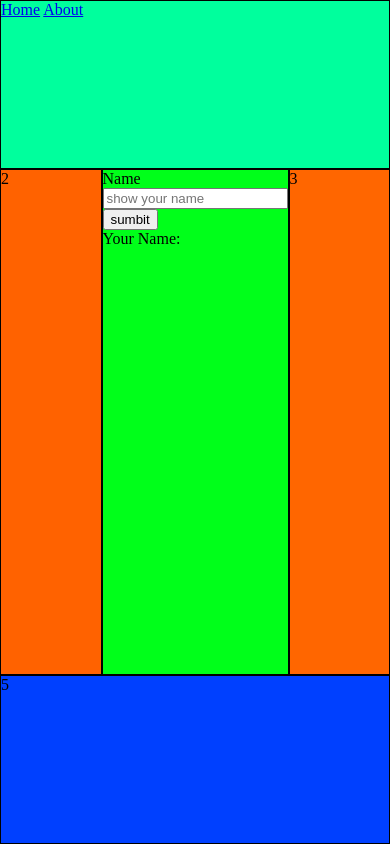
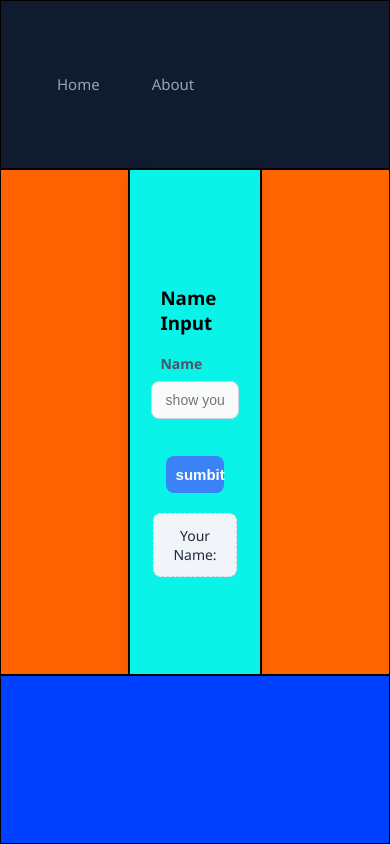
Before and after one commit to Muad-syntax/L, a plain HTML site: page index.html in a window 390 px wide. Drawn offline with Linux system fonts and the light colour scheme.

Commit message:
Enhance layout and styling for header, navigation, and center content; improve responsiveness and user experience

```diff
--- a/index.html
+++ b/index.html
@@ -15,18 +15,25 @@
             <a href="about.html">About</a>
         </nav>
     </div>
-    <div class="right-content">2
+    <div class="right-content">
+        <!-- content -->
+    </div>
+    <div class="left-content">
+        <!-- content -->
 
     </div>
-    <div class="left-content">3</div>
     <div class="center-content">
+        <h3>Name Input</h3>
         <label>Name</label>
         <input type="text" id="input-name" placeholder="show your name">
         <br>
         <button id="btn-show">sumbit</button>
         <div id="display-name"></div>
     </div>
-    <div class="footer">5</div>
+    <div class="footer">
+        <!-- footer content -->
+
+    </div>
 
 
 
--- a/style/about.css
+++ b/style/about.css
@@ -15,8 +15,40 @@ body{
 
 .header {
     grid-column: span 5 / span 5;
-    background-color: rgb(0, 255, 157);
+    background: #111b30;
+    border: none; /* Menghilangkan border hitam yang kaku */
+    border-bottom: 1px solid #1e293b; /* Garis pembatas bawah yang tipis */
+
+    /* Menggunakan Flexbox untuk merapikan posisi menu */
+    display: flex;
+    align-items: center;
+    padding: 0 40px;
+    box-sizing: border-box;
+    font-family: 'Segoe UI', Tahoma, Geneva, Verdana, sans-serif;
     border: 1px solid;
+}
+
+/* Mengatur container navigasi */
+.header nav {
+    display: flex;
+    gap: 20px; /* Memberikan jarak yang pas antar menu */
+}
+
+/* Mengatur tampilan tautan (Home & About) */
+.header nav a {
+    color: #94a3b8; /* Warna teks abu-abu lembut agar tidak terlalu mencolok */
+    text-decoration: none; /* Menghilangkan garis bawah bawaan browser */
+    font-size: 15px;
+    font-weight: 500;
+    padding: 8px 16px;
+    border-radius: 6px;
+    transition: all 0.3s ease; /* Efek transisi halus saat disentuh kursor */
+}
+
+/* Efek saat menu diarahkan kursor (Hover) */
+.header nav a:hover {
+    color: #ffffff; /* Teks berubah menjadi putih terang */
+    background-color: rgba(255, 255, 255, 0.1); /* Efek sorotan latar belakang transparan */
 }
 
 .content {
--- a/style/style.css
+++ b/style/style.css
@@ -1,4 +1,3 @@
-
 .container {
     display: grid;
     grid-template-columns: repeat(3, 1fr);
@@ -10,10 +9,41 @@
 
 .header {
     grid-column: span 3 / span 3;
-    background-color: rgb(0, 255, 157);
+    background: #111b30;
+    border: none; /* Menghilangkan border hitam yang kaku */
+    border-bottom: 1px solid #1e293b; /* Garis pembatas bawah yang tipis */
+
+    /* Menggunakan Flexbox untuk merapikan posisi menu */
+    display: flex;
+    align-items: center;
+    padding: 0 40px;
+    box-sizing: border-box;
+    font-family: 'Segoe UI', Tahoma, Geneva, Verdana, sans-serif;
     border: 1px solid;
 }
 
+/* Mengatur container navigasi */
+.header nav {
+    display: flex;
+    gap: 20px; /* Memberikan jarak yang pas antar menu */
+}
+
+/* Mengatur tampilan tautan (Home & About) */
+.header nav a {
+    color: #94a3b8; /* Warna teks abu-abu lembut agar tidak terlalu mencolok */
+    text-decoration: none; /* Menghilangkan garis bawah bawaan browser */
+    font-size: 15px;
+    font-weight: 500;
+    padding: 8px 16px;
+    border-radius: 6px;
+    transition: all 0.3s ease; /* Efek transisi halus saat disentuh kursor */
+}
+
+/* Efek saat menu diarahkan kursor (Hover) */
+.header nav a:hover {
+    color: #ffffff; /* Teks berubah menjadi putih terang */
+    background-color: rgba(255, 255, 255, 0.1); /* Efek sorotan latar belakang transparan */
+}
 .right-content {
     grid-row: span 3 / span 3;
     grid-row-start: 2;
@@ -33,8 +63,91 @@
     grid-row: span 3 / span 3;
     grid-column-start: 2;
     grid-row-start: 2;
-    background-color: rgb(0, 255, 26);
-    border: 1px solid;
+    /* Mengubah warna latar belakang agar lebih lembut di mata */
+    background-color: #09f3e8;
+    border: 1px solid #000000;
+    box-shadow: 0 4px 12px rgba(0, 0, 0, 0.1);
+
+    /* Menggunakan Flexbox untuk menyusun konten secara vertikal ke tengah */
+    display: flex;
+    flex-direction: column;
+    justify-content: center;
+    align-items: center;
+    padding: 30px;
+    box-sizing: border-box;
+    font-family: 'Segoe UI', Tahoma, Geneva, Verdana, sans-serif;
+}
+
+/* Mengatur tampilan Label */
+.center-content label {
+    font-size: 14px;
+    font-weight: 600;
+    color: #4a5568;
+    margin-bottom: 8px;
+    align-self: flex-start;
+    width: 85%;
+    max-width: 280px;
+}
+
+/* Mengatur tampilan Input Text */
+.center-content input[type="text"] {
+    width: 85%;
+    max-width: 280px;
+    padding: 10px 14px;
+    font-size: 14px;
+    border: 1px solid #cbd5e1;
+    border-radius: 8px;
+    outline: none;
+    transition: all 0.3s ease;
+    background-color: #f8fafc;
+}
+
+/* Efek saat input diklik/fokus */
+.center-content input[type="text"]:focus {
+    border-color: #3b82f6;
+    background-color: #ffffff;
+    box-shadow: 0 0 0 3px rgba(59, 130, 246, 0.15);
+}
+
+/* Mengatur tampilan Tombol (Button) */
+.center-content button {
+    width: 85%;
+    max-width: 280px;
+    margin-top: 15px;
+    padding: 10px;
+    font-size: 15px;
+    font-weight: 600;
+    color: white;
+    background-color: #3b82f6;
+    border: none;
+    border-radius: 8px;
+    cursor: pointer;
+    transition: background-color 0.2s ease, transform 0.1s ease;
+}
+
+/* Efek saat tombol diarahkan kursor dan diklik */
+.center-content button:hover {
+    background-color: #2563eb;
+}
+
+.center-content button:active {
+    transform: scale(0.98);
+}
+
+/* Mengatur tampilan teks output (Display Name) */
+#display-name {
+    margin-top: 20px;
+    width: 85%;
+    max-width: 280px;
+    padding: 12px;
+    font-size: 14px;
+    font-weight: 500;
+    color: #1e293b;
+    text-align: center;
+    background-color: #f1f5f9;
+    border-radius: 8px;
+    border: 1px dashed #cbd5e1;
+    min-height: 20px;
 }
 
 .footer {
```
